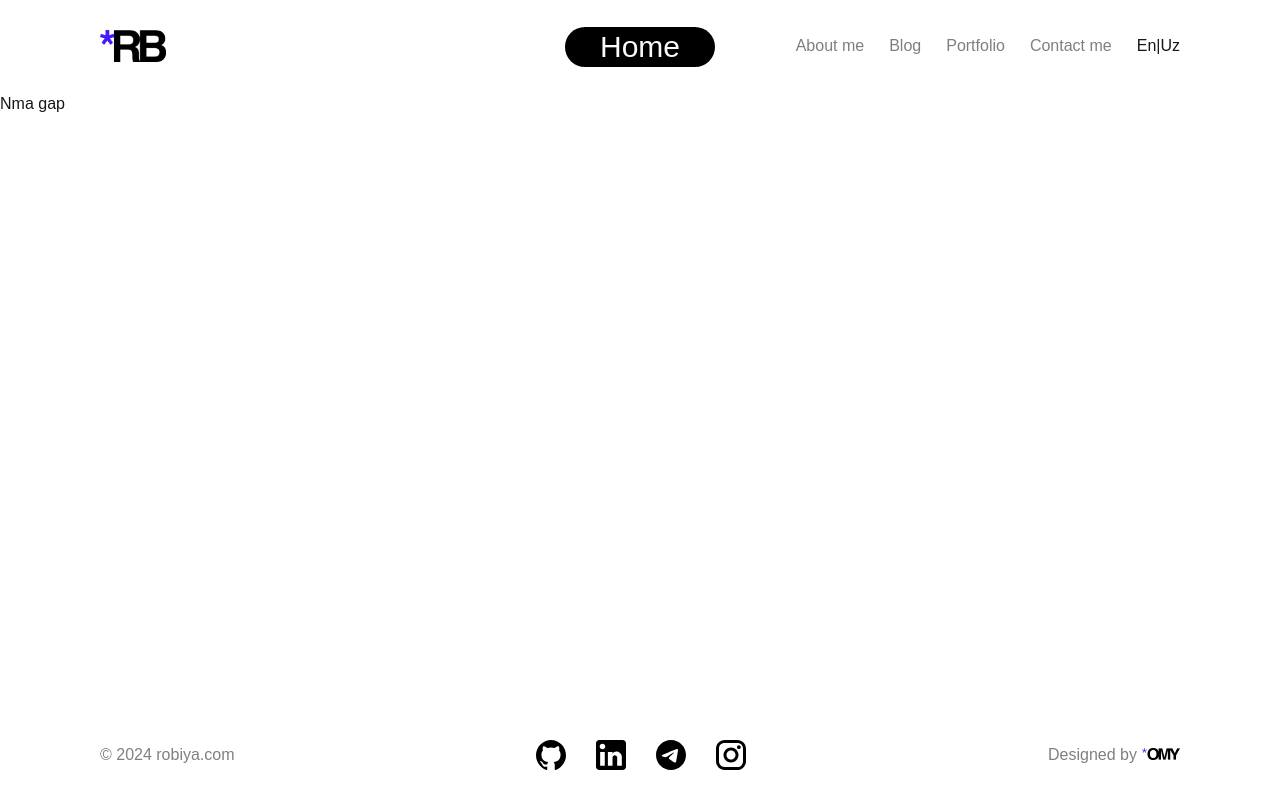
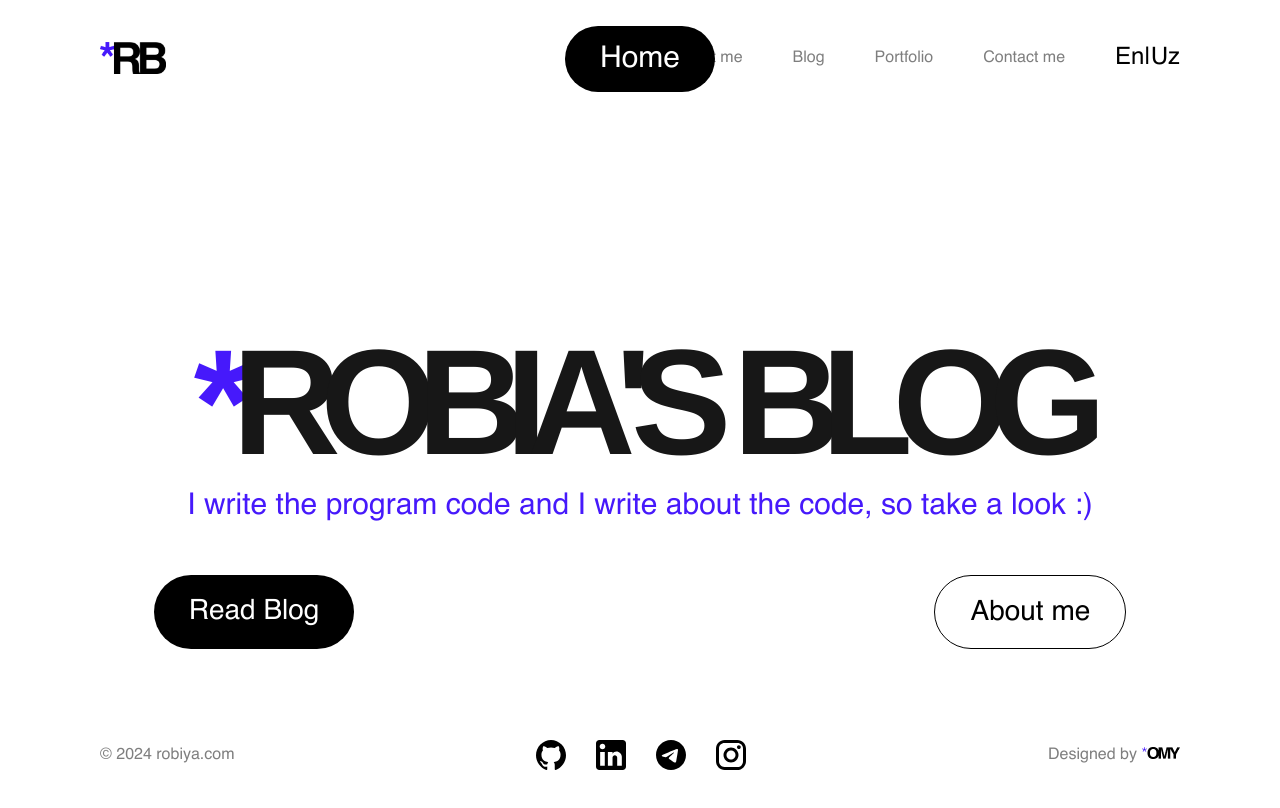
Before and after one commit to jakhongirav/robias, a Next.js app: page / in a window 1280 px wide. Shown: the top 808 px of the page. Built offline with nearby package versions, Linux system fonts and the light colour scheme.

Commit message:
main page done

```diff
--- a/src/app/globals.css
+++ b/src/app/globals.css
@@ -1,6 +1,62 @@
 @tailwind base;
 @tailwind components;
 @tailwind utilities;
+
+/* Regular 400 */
+@font-face {
+  font-family: "Helvetica";
+  src: url("/fonts/Helvetica.ttf") format("truetype");
+  font-weight: 400;
+  font-style: normal;
+}
+
+/* Bold 700 */
+@font-face {
+  font-family: "Helvetica";
+  src: url("/fonts/Helvetica-Bold.ttf") format("truetype");
+  font-weight: 700;
+  font-style: normal;
+}
+
+/* Oblique Regular 400 */
+@font-face {
+  font-family: "Helvetica";
+  src: url("/fonts/Helvetica-Oblique.ttf") format("truetype");
+  font-weight: 400;
+  font-style: italic;
+}
+
+/* Bold Oblique 700 */
+@font-face {
+  font-family: "Helvetica";
+  src: url("/fonts/Helvetica-BoldOblique.ttf") format("truetype");
+  font-weight: 700;
+  font-style: italic;
+}
+
+/* Light 300 */
+@font-face {
+  font-family: "Helvetica";
+  src: url("/fonts/helvetica-light-587ebe5a59211.ttf") format("truetype");
+  font-weight: 300;
+  font-style: normal;
+}
+
+/* Rounded Bold 700 */
+@font-face {
+  font-family: "Helvetica Rounded";
+  src: url("/fonts/helvetica-rounded-bold-5871d05ead8de.otf") format("opentype");
+  font-weight: 700;
+  font-style: normal;
+}
+
+/* Compressed 900 */
+@font-face {
+  font-family: "Helvetica Compressed";
+  src: url("/fonts/helvetica-compressed-5871d14b6903a.otf") format("opentype");
+  font-weight: 900;
+  font-style: normal;
+}
 
 :root {
   --background: #ffffff;
@@ -10,7 +66,7 @@
 body {
   color: var(--foreground);
   background: var(--background);
-  font-family: Arial, Helvetica, sans-serif;
+  font-family: "Helvetica", Arial, sans-serif;
 }
 
 @layer utilities {
--- a/src/app/layout.js
+++ b/src/app/layout.js
@@ -53,7 +53,7 @@ export default function RootLayout({ children }) {
     <html lang="en">
       <body className={`${helvetica.variable} antialiased`}>
         <Header />
-        {children}
+        <main>{children}</main>
         <Footer />
       </body>
     </html>
--- a/src/app/page.js
+++ b/src/app/page.js
@@ -1,10 +1,37 @@
 import Header from "@/components/Header";
+import { buttonVariants } from "@/components/ui/button";
+import { cn } from "@/lib/utils";
 import Image from "next/image";
+import Link from "next/link";
 
 export default function Home() {
   return (
-    <div>
-      <main>Nma gap</main>
+    <div className="px-[30px] lg:px-[100px] py-[200px] flex flex-col items-center">
+      <h1 className="font-bold p-0">
+        <span className="text-[#4619FB] text-[150px] leading-[172px] tracking-[-20px]">
+          *
+        </span>
+        <span className="text-[150px] leading-[172px] tracking-[-20px]">
+          ROBIA&apos;S BLOG
+        </span>
+      </h1>
+      <p className="font-normal text-[#4619FB] text-[30px] leading-[37px]">
+        I write the program code and I write about the code, so take a look :)
+      </p>
+      <div className="flex w-full justify-center gap-[580px] mt-[50px]">
+        <Link
+          href="/"
+          className="p-[20px_35px] text-[28px] leading-8 font-normal text-white bg-black rounded-[50px] hover:bg-[#4619FB] hover:text-white transition-all delay-75 ease-in"
+        >
+          Read Blog
+        </Link>
+        <Link
+          href="/"
+          className="text-black p-[20px_35px] text-[28px] leading-8 font-normal border border-black rounded-[50px] hover:border-[#4619FB] hover:text-[#4619FB] transition-all delay-75 ease-in"
+        >
+          About me
+        </Link>
+      </div>
     </div>
   );
 }
--- a/src/components/Footer.jsx
+++ b/src/components/Footer.jsx
@@ -3,7 +3,8 @@ import Link from "next/link";
 
 export default function Footer() {
   return (
-    <footer class="fixed flex flex-col items-center gap-[30px] sm:block bottom-0 w-full p-[30px] lg:p-[30px_100px]">
+    <footer class="fixed bg-white z-10 flex flex-col items-center gap-[30px] sm:block bottom-0 w-full p-[30px] lg:p-[30px_100px]">
+      {/* Socials for mobile */}
       <div className="flex sm:hidden gap-[30px] items-center">
         <Link href="/">
           <svg
@@ -50,6 +51,7 @@ export default function Footer() {
           </svg>
         </Link>
       </div>
+      {/* Footer main part */}
       <div className="flex justify-between items-center w-full">
         <p className="font-normal text-[16px] text-black opacity-[50%] ">
           © 2024 robiya.com
--- a/src/components/Header.jsx
+++ b/src/components/Header.jsx
@@ -29,7 +29,7 @@ export default function Header() {
 
   return (
     <>
-      <header className="relative w-full flex justify-between p-[30px] lg:p-[30px_100px] items-center">
+      <header className="relative w-full flex justify-between p-[30px] lg:p-[40px_100px] items-center">
         {/* Logo */}
         <Link href="/">
           <Image
@@ -43,15 +43,18 @@ export default function Header() {
 
         <nav className="">
           {/* Laptop Nav menu */}
-          <div className="hidden justify-center items-center lg:flex lg:gap-[25px]">
+          <div className="hidden justify-center items-center lg:flex lg:gap-[25px] xl:gap-[50px]">
             {filteredRoutes.map((route) => (
               <Link href={route.path} key={route.id}>
-                <span className="cursor-pointer text-black opacity-[50%] font-normal hover:opacity-100 hover:border-b-[1px] border-b-secondary pb-[7px] transition ease-in-out">
+                <span className="cursor-pointer text-black opacity-[50%] font-normal hover:opacity-100 hover:border-b-[1px] border-b-secondary pb-[7px] transition ease-in-out 2xl:text-[25px]">
                   {route.name}
                 </span>
               </Link>
             ))}
-            <Link href="/ru" className="navLink">
+            <Link
+              href="/ru"
+              className="font-normal text-black text-[24px] 2xl:text-[25px]"
+            >
               En|Uz
             </Link>
           </div>
@@ -81,7 +84,10 @@ export default function Header() {
                   </span>
                 </Link>
               ))}
-              <Link href="/ru" className="font-normal text-black text-[24px]">
+              <Link
+                href="/ru"
+                className="font-normal text-black text-[24px] 2xl:text-[25px]"
+              >
                 En|Uz
               </Link>
             </div>
@@ -89,12 +95,7 @@ export default function Header() {
         </nav>
 
         {/* Current Page Name */}
-        <p
-          className={cn(
-            buttonVariants(),
-            "absolute top-[29%] left-1/2 transform -translate-x-1/2 p-[15px_35px] hover:bg-primary text-[20px] sm:text-3xl  font-normal"
-          )}
-        >
+        <p className="absolute top-[22%] left-1/2 text-white transform -translate-x-1/2 p-[15px_35px] text-[20px] sm:text-3xl  font-normal rounded-[50px] bg-black">
           {getPageName(activePage)}
         </p>
       </header>
```
